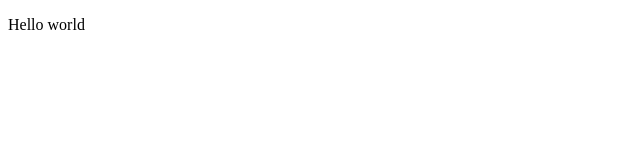
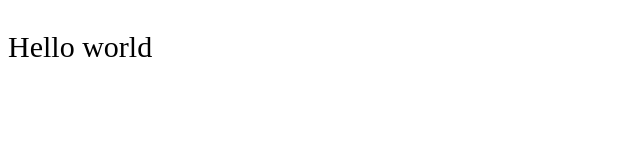
Before and after one commit to Lukas-Kvellestad/practice, a plain HTML site: page index.html in a window 1280 px wide. Shown: the whole page, without its empty margins (0-640 px from the left). Drawn offline with Linux system fonts and the light colour scheme.

```diff
--- a/index.html
+++ b/index.html
@@ -6,6 +6,6 @@
     <title>Document</title>
   </head>
   <body>
-    <p>Hello world</p>
+    <p style="font-size: 30px">Hello world</p>
   </body>
 </html>
```
